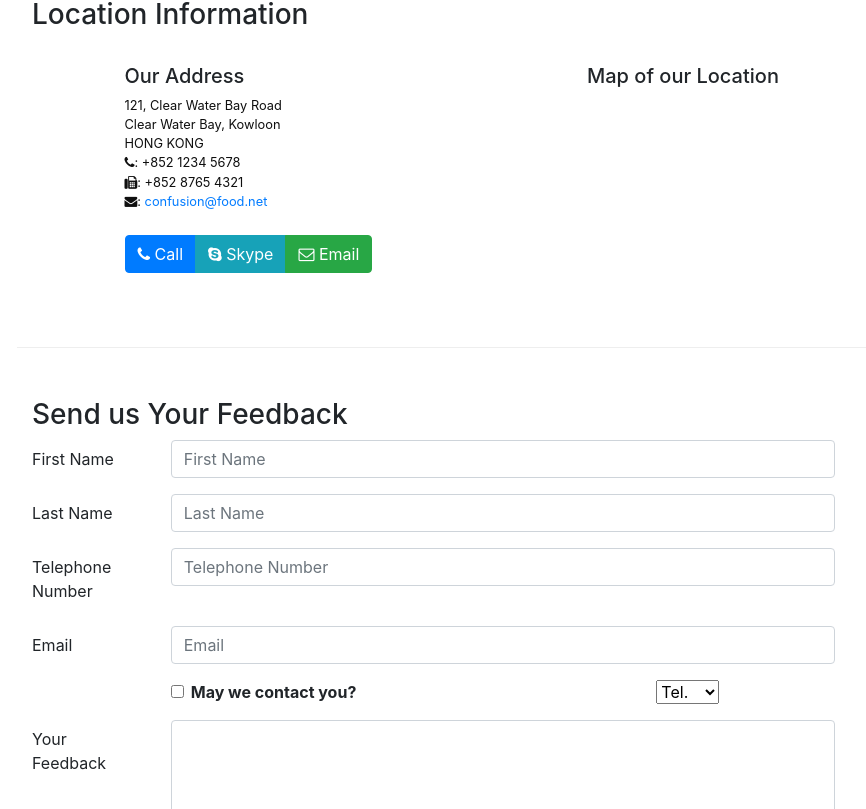
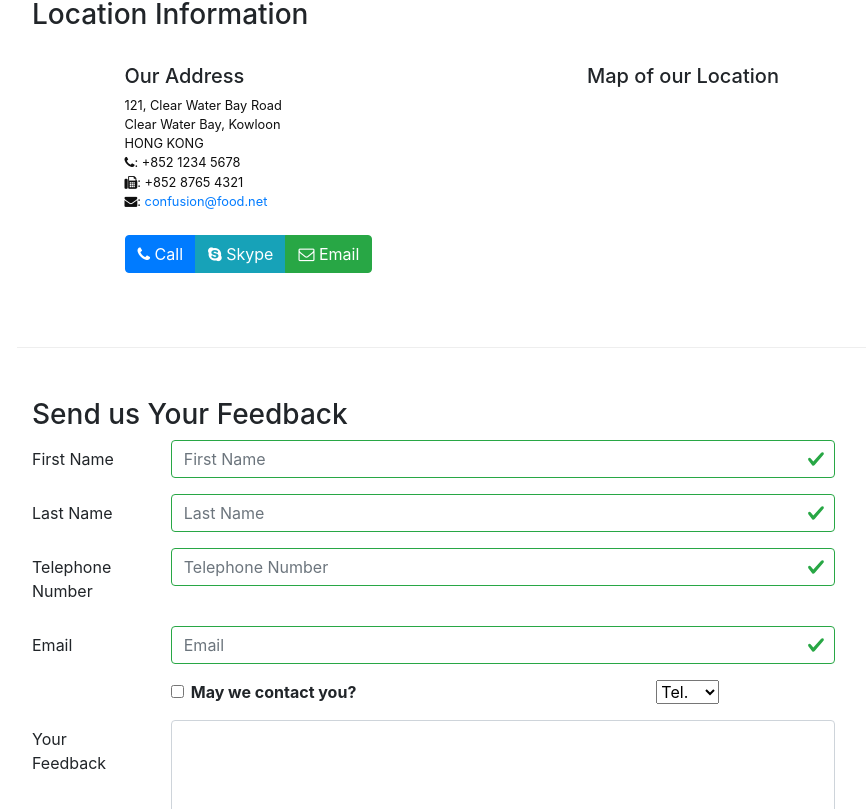
Before and after one commit to UralGuru/Bootstrap, a React (Create React App) app in the folder confusion/: page /contactus in a window 1280 px wide. Shown: the part 359-1168 px from the top of the page, without its empty margins (68-934 px from the left). Built offline with nearby package versions, Linux system fonts and the light colour scheme.

Commit message:
Controlled Form Validation

```diff
--- a/confusion/src/components/ContactComponent.js
+++ b/confusion/src/components/ContactComponent.js
@@ -1,5 +1,5 @@
 import React,{Component} from 'react';
-import {Breadcrumb, BreadcrumbItem,Button,Form,FormGroup,Label,Input,Col} from 'reactstrap'
+import {Breadcrumb, BreadcrumbItem,Button,Form,FormGroup,Label,Input,Col,Row,FormFeedback} from 'reactstrap'
 import {Link} from 'react-router-dom'
 
 class Contact extends Component {
@@ -14,16 +14,58 @@
             email:'',
             agree:false,
             contactType:'Tel.',
-            message:''
+            message:'',
+            touched:{
+                firstname:false,
+                lastname:false,
+                telnum:false,
+                email:false
+            }
         }
     }
 
+    handleBlur=(field)=>(evt)=>
+    {
+        this.setState(
+            {
+                touched:{...this.state.touched,[field]:true}
+            }
+        )
+    }
     handleInputChange=(event)=>
     {
         const target = event.target;
         const value = target.type === 'checkbox'?target.checked:target.value;
         const name=target.name;
         this.setState({[name]:value})
+    }
+
+    validate=(firstname,lastname,telnum,email)=>
+    {
+        const errors={
+            firstname:'',
+            lastname:'',
+            telnum:'',
+            email:''
+        }
+
+        if(this.state.touched.firstname && firstname.length<3)
+            errors.firstname='First Name should be >= 3 characters';
+        else if (this.state.touched.firstname && firstname.length>10)
+            errors.firstname='First Name should be <= 10 characters';
+
+        if(this.state.touched.lastname && lastname.length<3)
+            errors.lastname='Last Name should be >= 3 characters';
+        else if (this.state.touched.lastname && lastname.length>10)
+            errors.lastname='Last Name should be <= 10 characters';
+
+        const reg = /^\d+$/;
+        if (this.state.touched.telnum && !reg.test(telnum))
+            errors.telnum='Tel. Number should contain only numbers'
+
+        if(this.state.touched.email && email.split('').filter(x=>x==='@').length!=1)
+            errors.email='Email should contain a @';
+        return errors;
     }
     handleSubmit=(event)=>
     {
@@ -33,6 +75,7 @@
     }
 
     render() {
+        const errors = this.validate(this.state.firstname,this.state.lastname, this.state.telnum, this.state.email);
         return (
             <div className="container">
                 <div className="row">
@@ -81,7 +124,13 @@
                                 <Label htmlFor="firstname" md={2}>First Name</Label>
                                 <Col md={10}>
                                     <Input type="text" id="firstname" name="firstname"
-                                           placeholder="First Name" value={this.state.firstname} required/>
+                                           placeholder="First Name" value={this.state.firstname}
+                                           valid={errors.firstname===''}
+                                           invalid={errors.firstname!==''}
+                                           onBlur={this.handleBlur("firstname")} required/>
+                                    <FormFeedback>
+                                        {errors.firstname}
+                                    </FormFeedback>
 
                                 </Col>
                             </FormGroup>
@@ -89,21 +138,39 @@
                                 <Label htmlFor="lastname" md={2}>Last Name</Label>
                                 <Col md={10}>
                                     <Input type="text" id="lastname" name="lastname"
-                                           placeholder="Last Name" value={this.state.lastname} required />
+                                           placeholder="Last Name" value={this.state.lastname}
+                                           valid={errors.lastname===''}
+                                           invalid={errors.lastname!==''}
+                                           onBlur={this.handleBlur("lastname")} required />
+                                    <FormFeedback>
+                                        {errors.lastname}
+                                    </FormFeedback>
                                 </Col>
                             </FormGroup>
                             <FormGroup row>
                                 <Label htmlFor="telnum" md={2}>Telephone Number</Label>
                                 <Col md={10}>
                                     <Input type="text" id="telnum" name="telnum"
-                                           placeholder="Telephone Number" value={this.state.telnum} />
+                                           placeholder="Telephone Number" value={this.state.telnum}
+                                           valid={errors.telnum===''}
+                                           invalid={errors.telnum!==''}
+                                           onBlur={this.handleBlur("telnum")} />
+                                    <FormFeedback>
+                                        {errors.telnum}
+                                    </FormFeedback>
                                 </Col>
                             </FormGroup>
                             <FormGroup row>
                                 <Label htmlFor="email" md={2}>Email</Label>
                                 <Col md={10}>
                                     <Input type="email" id="email" name="email"
-                                           placeholder="Email" value={this.state.email} />
+                                           placeholder="Email" value={this.state.email}
+                                           valid={errors.email===''}
+                                           invalid={errors.email!==''}
+                                           onBlur={this.handleBlur("email")}/>
+                                    <FormFeedback>
+                                        {errors.email}
+                                    </FormFeedback>
                                 </Col>
                             </FormGroup>
                             <FormGroup row>
@@ -112,6 +179,7 @@
                                         <Label check>
                                             <Input type="checkbox" name="agree"
                                                    checked={this.state.agree}/>{' '}
+
                                             <strong>May we contact you?</strong>
                                         </Label>
                                     </FormGroup>
```
